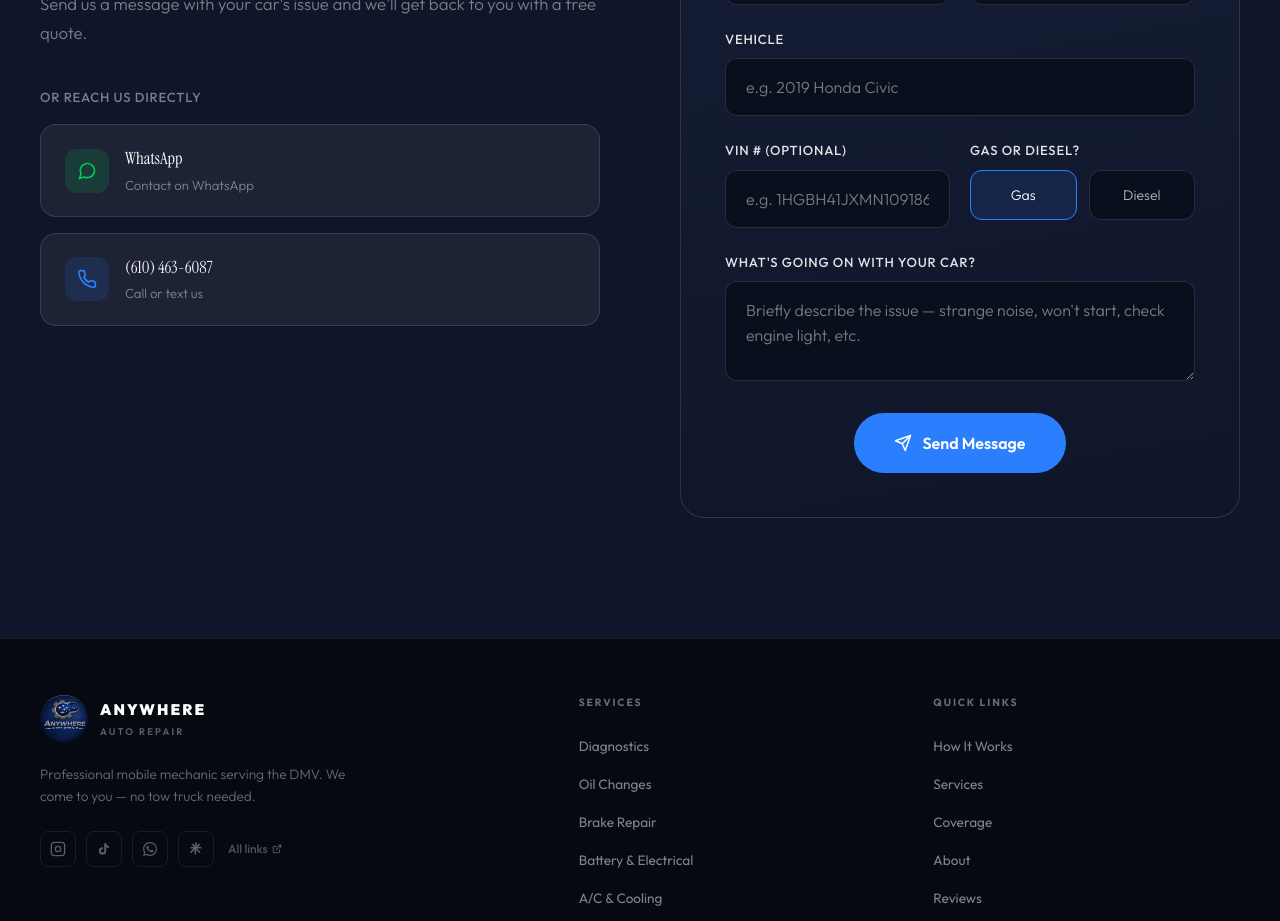
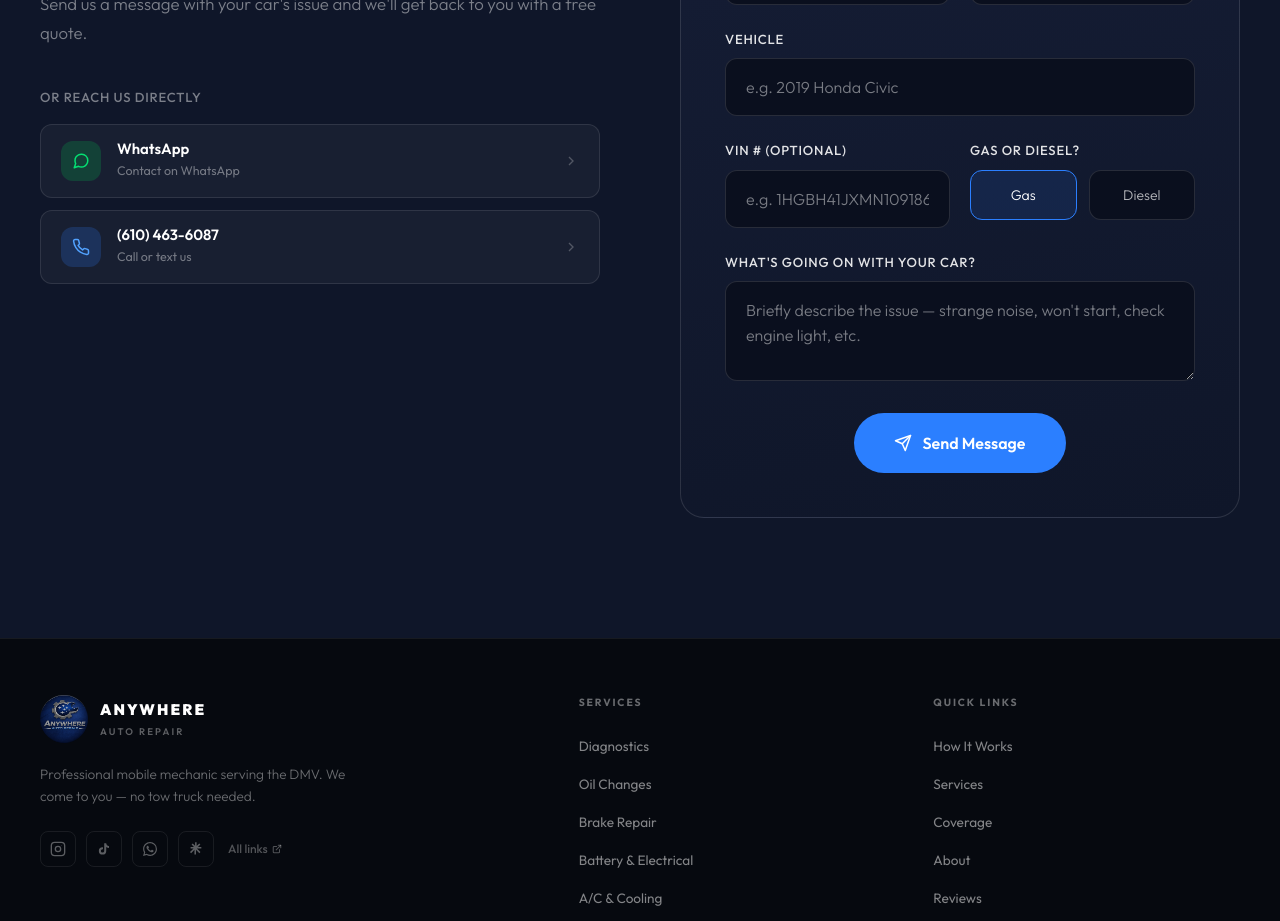
Before and after one commit to devslife7/aarmechanic, a Next.js app: page / in a window 1280 px wide. Shown: the part 5700-6621 px from the top of the page. Built offline with nearby package versions, Linux system fonts and the light colour scheme.

Commit message:
working messages

```diff
--- a/src/app/api/contact/route.ts
+++ b/src/app/api/contact/route.ts
@@ -53,7 +53,7 @@ export async function POST(req: NextRequest) {
     // ── Send email via Resend ──────────────────────
     const resend = new Resend(process.env.RESEND_API_KEY);
     const { error } = await resend.emails.send({
-      from: FROM_EMAIL,
+      from: `Anywhere Auto Repair <${FROM_EMAIL}>`,
       to: [TO_EMAIL],
       subject: `New Quote Request from ${name.trim()}`,
       replyTo: undefined,
--- a/src/app/page.tsx
+++ b/src/app/page.tsx
@@ -447,7 +447,7 @@ export default function Home() {
 
         {/* Mobile menu drawer */}
         {menuOpen && (
-          <div className="sm:hidden border-t border-gray-200 bg-white px-5 py-6 flex flex-col gap-5">
+          <div className="lg:hidden border-t border-gray-200 bg-white px-5 py-6 flex flex-col gap-5">
             {[
               { href: "#how", label: tx.nav.how },
               { href: "#services", label: tx.nav.services },
@@ -809,13 +809,25 @@ export default function Home() {
             </h2>
             <p className="text-white/45 text-[1.05rem] font-light leading-[1.7] mb-10 reveal reveal-delay-2">{tx.contact.desc}</p>
             <p className="text-[0.82rem] font-medium text-white/45 uppercase tracking-[0.06em] mb-4">{tx.contact.or}</p>
-            <a href="https://wa.me/16104636087" className="flex gap-4 items-center px-6 py-5 bg-white/6 border border-white/12 rounded-2xl mb-4 no-underline text-white transition-all duration-300 hover:border-blue-500/25 hover:bg-blue-500/12 reveal reveal-delay-3">
-              <div className="w-11 h-11 rounded-[12px] bg-green-500/15 flex items-center justify-center shrink-0"><WhatsAppIcon className="w-5 h-5 text-green-500" /></div>
-              <div><h4 className="font-serif text-[1.05rem] font-normal mb-0.5">WhatsApp</h4><p className="text-[0.82rem] text-white/45 font-light">{tx.contact.whatsappSub}</p></div>
+            <a href="https://wa.me/16104636087" className="group flex gap-4 items-center px-5 py-4 bg-white/[0.04] border border-white/10 rounded-xl mb-3 no-underline text-white transition-all duration-300 hover:border-green-500/40 hover:bg-green-500/8 reveal reveal-delay-3">
+              <div className="w-10 h-10 rounded-xl bg-green-500/20 flex items-center justify-center shrink-0 transition-colors duration-300 group-hover:bg-green-500/30">
+                <WhatsAppIcon className="w-[18px] h-[18px] text-green-400" />
+              </div>
+              <div className="flex-1 min-w-0">
+                <p className="text-[0.93rem] font-semibold text-white leading-none mb-1">WhatsApp</p>
+                <p className="text-[0.78rem] text-white/40 font-normal">{tx.contact.whatsappSub}</p>
+              </div>
+              <svg viewBox="0 0 24 24" fill="none" stroke="currentColor" strokeWidth="2" className="w-4 h-4 text-white/25 group-hover:text-green-400 transition-colors duration-300 shrink-0"><path d="M9 18l6-6-6-6"/></svg>
             </a>
-            <a href="tel:+16104636087" className="flex gap-4 items-center px-6 py-5 bg-white/6 border border-white/12 rounded-2xl no-underline text-white transition-all duration-300 hover:border-blue-500/25 hover:bg-blue-500/12 reveal reveal-delay-4">
-              <div className="w-11 h-11 rounded-[12px] bg-blue-500/12 flex items-center justify-center shrink-0"><PhoneIcon className="w-5 h-5 text-blue-500" /></div>
-              <div><h4 className="font-serif text-[1.05rem] font-normal mb-0.5">(610) 463-6087</h4><p className="text-[0.82rem] text-white/45 font-light">{tx.contact.callSub}</p></div>
+            <a href="tel:+16104636087" className="group flex gap-4 items-center px-5 py-4 bg-white/[0.04] border border-white/10 rounded-xl no-underline text-white transition-all duration-300 hover:border-blue-500/40 hover:bg-blue-500/8 reveal reveal-delay-4">
+              <div className="w-10 h-10 rounded-xl bg-blue-500/20 flex items-center justify-center shrink-0 transition-colors duration-300 group-hover:bg-blue-500/30">
+                <PhoneIcon className="w-[18px] h-[18px] text-blue-400" />
+              </div>
+              <div className="flex-1 min-w-0">
+                <p className="text-[0.93rem] font-semibold text-white leading-none mb-1">(610) 463-6087</p>
+                <p className="text-[0.78rem] text-white/40 font-normal">{tx.contact.callSub}</p>
+              </div>
+              <svg viewBox="0 0 24 24" fill="none" stroke="currentColor" strokeWidth="2" className="w-4 h-4 text-white/25 group-hover:text-blue-400 transition-colors duration-300 shrink-0"><path d="M9 18l6-6-6-6"/></svg>
             </a>
           </div>
           <div className="relative overflow-hidden rounded-3xl p-11 max-sm:p-7 border border-white/12 reveal reveal-delay-2" style={{ background: "linear-gradient(170deg,#151d35,#0f1629)" }}>
```
